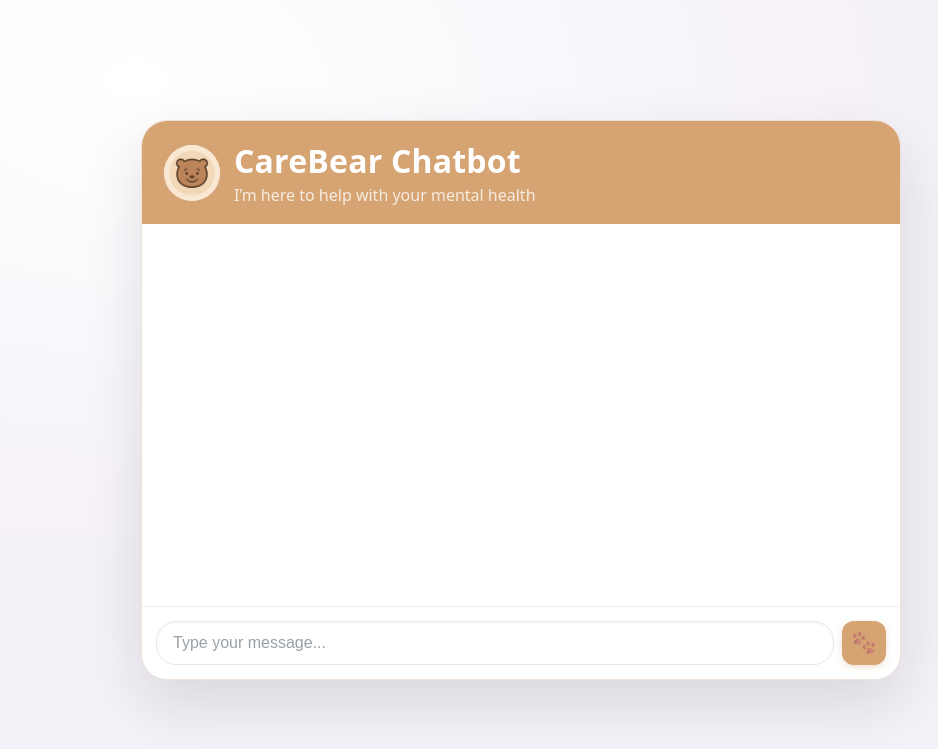
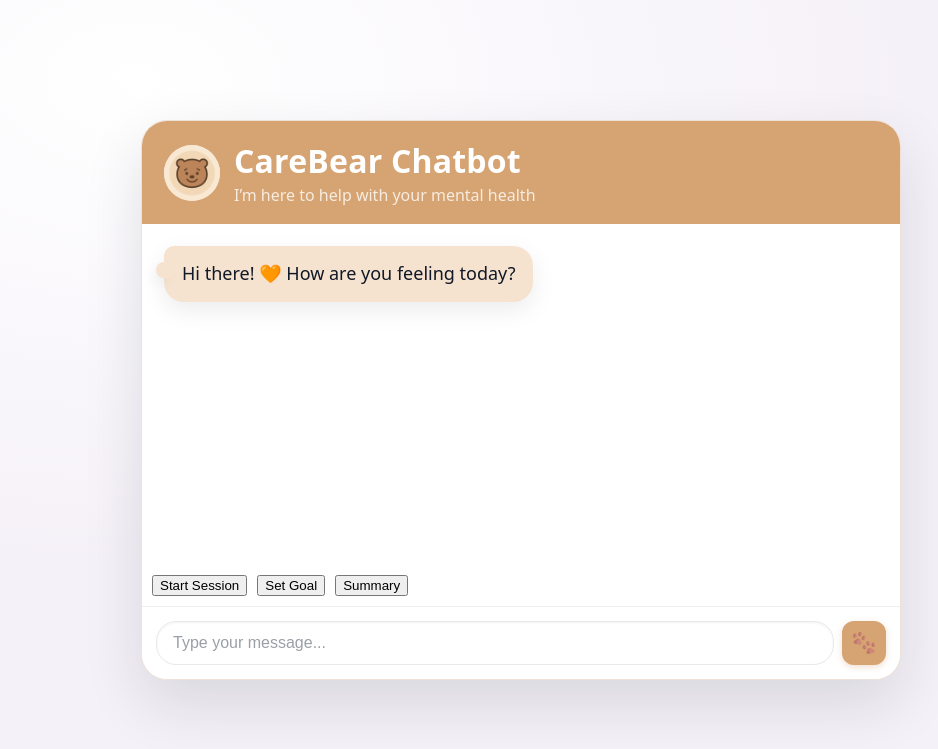
Before and after one commit to MariaTonova/mentalhealthchatbot, a Flask app: page / in a window 1280 px wide. Shown: the top 749 px of the page, without its empty margins (119-1057 px from the left). Run offline with Flask 3, Linux system fonts and the light colour scheme.

Commit message:
Update index.html

```diff
--- a/templates/index.html
+++ b/templates/index.html
@@ -4,16 +4,15 @@
   <meta charset="utf-8" />
   <meta name="viewport" content="width=device-width,initial-scale=1" />
   <title>CareBear Chatbot</title>
-  <!-- Cache-buster added with ?v=5 -->
-  <link rel="stylesheet" href="{{ url_for('static', filename='style.css') }}?v=5">
+  <!-- Cache-buster so changes show immediately -->
+  <link rel="stylesheet" href="{{ url_for('static', filename='style.css') }}?v=6">
 </head>
 <body>
   <main class="page">
     <section class="chat-card" role="region" aria-label="CareBear Chatbot">
       <header class="chat-header">
         <div class="logo">
-          <!-- PNG bear with cache-buster -->
-          <img src="{{ url_for('static', filename='images/carebear.png') }}?v=5" alt="CareBear" width="44" height="44">
+          <img src="{{ url_for('static', filename='images/carebear.png') }}?v=6" alt="CareBear" width="44" height="44">
         </div>
         <div class="title">
           <h1>CareBear Chatbot</h1>
@@ -24,12 +23,18 @@
       <div id="messages" class="messages" aria-live="polite"></div>
       <div id="mood" class="mood"></div>
 
+      <!-- Demo controls -->
+      <div class="chat-controls" style="padding:10px; display:flex; gap:10px; background:#fff;">
+        <button id="btnStart" type="button">Start Session</button>
+        <button id="btnGoal" type="button">Set Goal</button>
+        <button id="btnSummary" type="button">Summary</button>
+      </div>
+
       <form id="chat" class="composer" autocomplete="off">
         <label class="sr-only" for="text">Type your message</label>
         <input id="text" placeholder="Type your message..." />
         <button id="send" type="submit" title="Send" aria-label="Send message">
-          <!-- PNG paw with cache-buster -->
-          <img src="{{ url_for('static', filename='images/paw.png') }}?v=5" alt="" width="26" height="26">
+          <img src="{{ url_for('static', filename='images/paw.png') }}?v=6" alt="" width="26" height="26">
         </button>
       </form>
     </section>
@@ -42,7 +47,7 @@
     const moodEl = document.getElementById('mood');
     const sendBtn = document.getElementById('send');
 
-    // Optional starter bubble like your mock
+    // Optional starter bubble
     addBubble('bot', "Hi there! 🧡 How are you feeling today?");
 
     function addBubble(role, text){
@@ -68,4 +73,47 @@
         });
         const data = await res.json();
         if (data.mood) moodEl.textContent = 'Detected mood: ' + data.mood;
-        addBubble('bot', data.response || 'Sorry, no response.
+        addBubble('bot', data.response || 'Sorry, no response.');
+      } catch {
+        addBubble('bot', 'There was a network or server error.');
+      } finally {
+        sendBtn.disabled = false;
+        input.focus();
+      }
+    });
+
+    // --- Start Session ---
+    document.getElementById('btnStart').addEventListener('click', async () => {
+      const tone = prompt("Tone? (friendly/formal)", "friendly");
+      const memory = confirm("Enable memory for this session?");
+      const res = await fetch('/start', {
+        method: 'POST',
+        headers: {'Content-Type': 'application/json'},
+        body: JSON.stringify({ tone: tone || "friendly", memory_opt_in: memory })
+      });
+      const data = await res.json();
+      alert(data.disclosure);
+    });
+
+    // --- Set Goal ---
+    document.getElementById('btnGoal').addEventListener('click', async () => {
+      const goal = prompt("What's your goal?");
+      if (!goal) return;
+      const res = await fetch('/set-goal', {
+        method: 'POST',
+        headers: {'Content-Type': 'application/json'},
+        body: JSON.stringify({ goal })
+      });
+      const data = await res.json();
+      alert(data.msg || data.error);
+    });
+
+    // --- Session Summary ---
+    document.getElementById('btnSummary').addEventListener('click', async () => {
+      const res = await fetch('/session-summary');
+      const data = await res.json();
+      alert(`Mood trend: ${data.mood_trend}\n\nHighlights:\n${(data.highlights || []).join("\n")}`);
+    });
+  </script>
+</body>
+</html>
```
